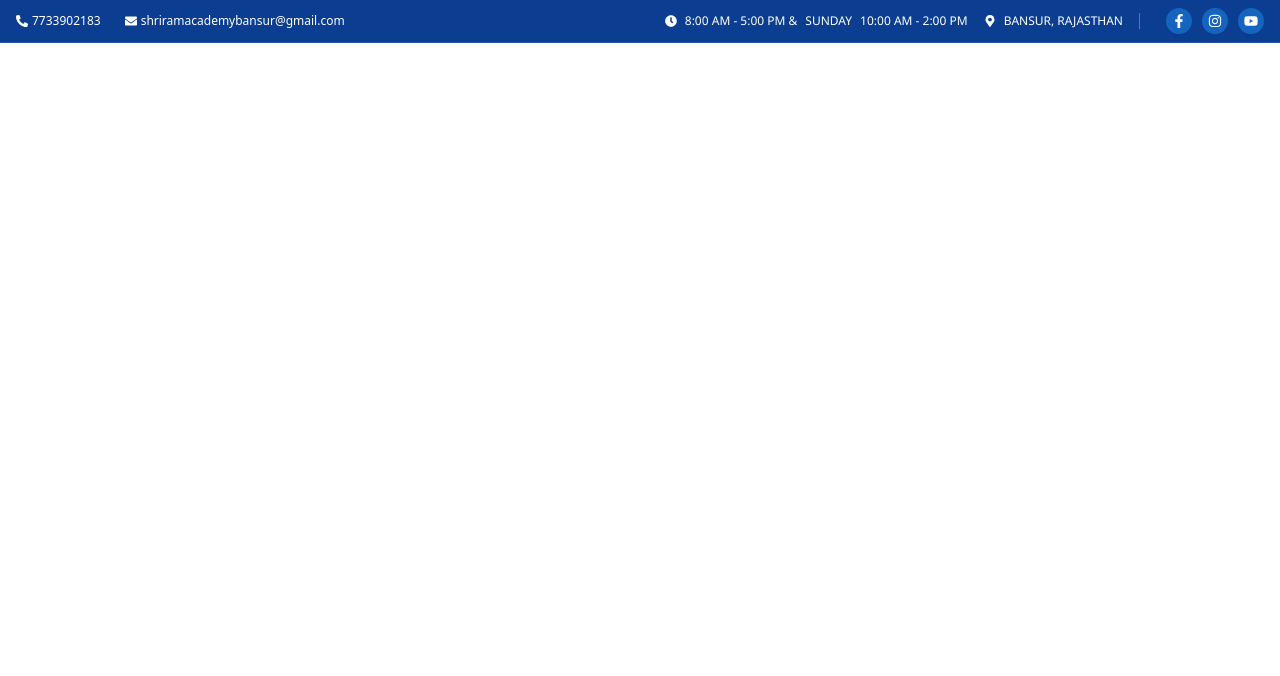
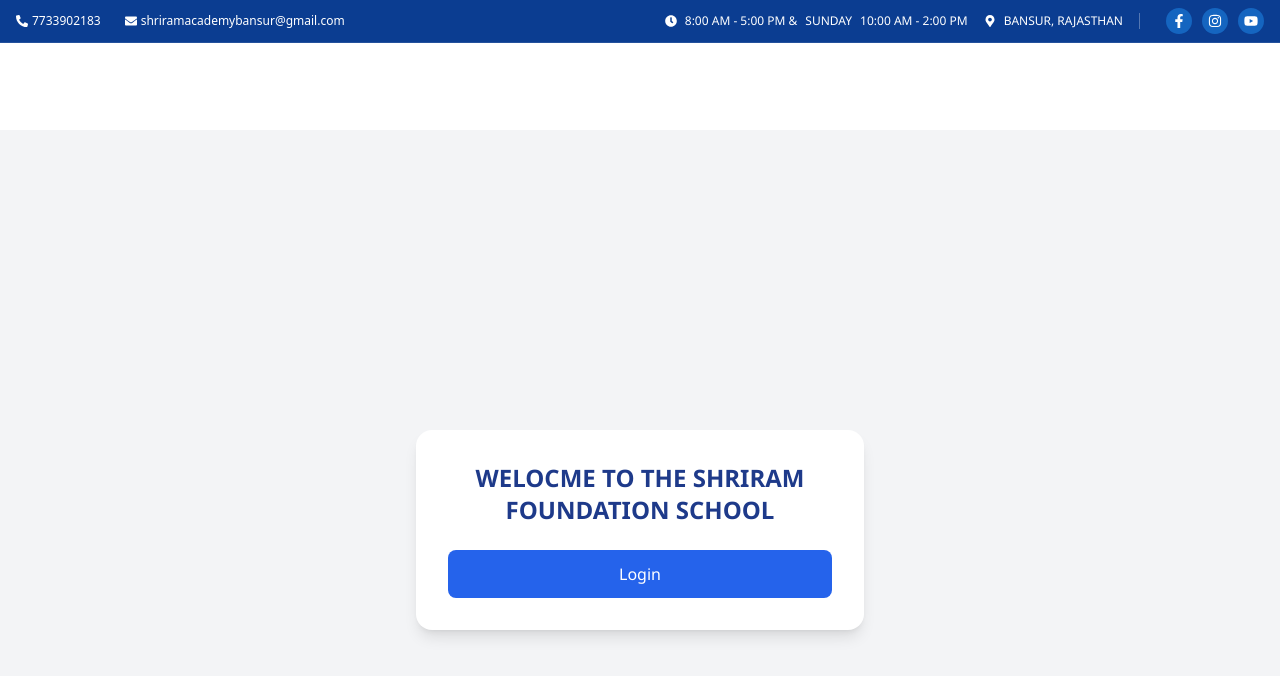
Before and after one commit to jangrarajat/school-website-Shriramacacemybansur-client, a React (Vite) app: page /loginOption in a window 1280 px wide. Shown: the top 676 px of the page. Built offline with nearby package versions, Linux system fonts and the light colour scheme.

Commit message:
adding login section

```diff
--- a/src/App.jsx
+++ b/src/App.jsx
@@ -15,6 +15,7 @@ import { Routes, Route } from "react-router-dom"
 import TalentExam from "./pages/TalentExam"
 import ContactPage from "./pages/ContactPage"
 import GalleryPage from "./pages/GalleryPage"
+import LoginOption from "./pages/LoginOption"
 
 function App() {
 
@@ -41,6 +42,7 @@ function App() {
                 <Route path="/admin/exam" element={<AdminExam />} />
                 <Route path="/contact" element={<ContactPage/>} />
                 <Route path="/gallery" element={<GalleryPage/>} />
+                <Route path="/loginOption" element={<LoginOption/>} />
 
 
 
--- a/src/components/Navbar.jsx
+++ b/src/components/Navbar.jsx
@@ -17,7 +17,7 @@ export default function Navbar() {
                         <img
                             src="https://res.cloudinary.com/drrj8rl9n/image/upload/v1772290472/logo_aq3gt6.png"
                             className="w-12 h-12 md:w-36 md:h-20 object-contain transition-transform duration-300"
-                            alt="The Shriram Foundation School Logo"
+                            alt="Logo"
                         />
                     </div>
 
@@ -58,6 +58,8 @@ export default function Navbar() {
                    <Link to="/talent" onClick={() => setMenu(false)} className=" rounded-lg  text-gray-700 hover:bg-blue-500  hover:text-white text-center p-2  w-full  text-nowrap transition"> TALENTINE EXAM ANSWER KEY 2026</Link>
                     <Link to="/gallery" onClick={() => setMenu(false)} className="rounded-lg  text-gray-700 hover:bg-blue-500  hover:text-white text-center p-2  w-full  transition">Gallery</Link>
                     <Link to="/contact" onClick={() => setMenu(false)} className="rounded-lg  text-gray-700 hover:bg-blue-500  hover:text-white text-center p-2  w-full  transition">Contact</Link>
+                    <Link to="/loginOption" onClick={() => setMenu(false)} className="rounded-lg  px-3  bg-blue-800 text-white   hover:bg-blue-500  hover:text-white text-center p-2  w-full  transition">Login</Link>
+
                 </div>
 
             </div>
--- /dev/null
+++ b/src/pages/LoginOption.jsx
@@ -0,0 +1,75 @@
+
+import React, { useState } from "react";
+
+function LoginOption() {
+
+    const [showRoleModal, setShowRoleModal] = useState(false);
+
+    const handleLogin = (e) => {
+        e.preventDefault();
+        setShowRoleModal(true);
+    };
+
+    const roles = [
+      { name: "Admin", link: "https://aurixai.site/site/Login" },
+        { name: "Super Admin", link: "https://aurixai.site/site/Login" },
+        { name: "Student", link: "https://aurixai.site/site/userlogin" },
+        { name: "Parent", link: "https://aurixai.site/site/userlogin" },
+        { name: "Teacher", link: "https://aurixai.site/site/Login" },
+        { name: "Accountant", link: "https://aurixai.site/site/Login" },
+    ];
+
+    return (
+        <div className="min-h-screen flex items-center justify-center bg-gray-100">
+            <div className="bg-white shadow-lg rounded-2xl p-8 w-full max-w-md text-center">
+                <h2 className="text-2xl flex-col font-bold text-gray-800 mb-6">
+
+                    <span className="  text-blue-900 ">
+                     WELOCME TO THE SHRIRAM FOUNDATION SCHOOL
+                    </span>
+                </h2>
+
+                {/* Only Login Button */}
+                <button
+                    onClick={handleLogin}
+                    className="w-full bg-blue-600 text-white py-3 rounded-lg hover:bg-blue-700 transition"
+                >
+                    Login
+                </button>
+            </div>
+
+            {/* Role Selection Modal */}
+            {showRoleModal && (
+                <div className="fixed inset-0 bg-black bg-opacity-50 flex items-center justify-center">
+                    <div className="bg-white rounded-2xl p-6 w-full max-w-sm shadow-xl">
+                        <h3 className="text-xl font-semibold text-center mb-4">
+                            Select Your Role
+                        </h3>
+
+                        <div className="grid grid-cols-2 gap-3 text-center">
+                            {roles.map((role, index) => (
+                                <a
+                                    key={index}
+                                    className="border  text-center rounded-lg py-2 text-sm hover:bg-blue-600 hover:text-white transition"
+                                    href={role.link}
+                                >
+                                    {role.name}
+                                </a>
+                            ))}
+                        </div>
+
+                        <button
+                            className="mt-5 w-full bg-gray-200 py-2 rounded-lg hover:bg-gray-300"
+                            onClick={() => setShowRoleModal(false)}
+                        >
+                            Close
+                        </button>
+                    </div>
+                </div>
+            )}
+        </div>
+    );
+
+}
+
+export default LoginOption
```
